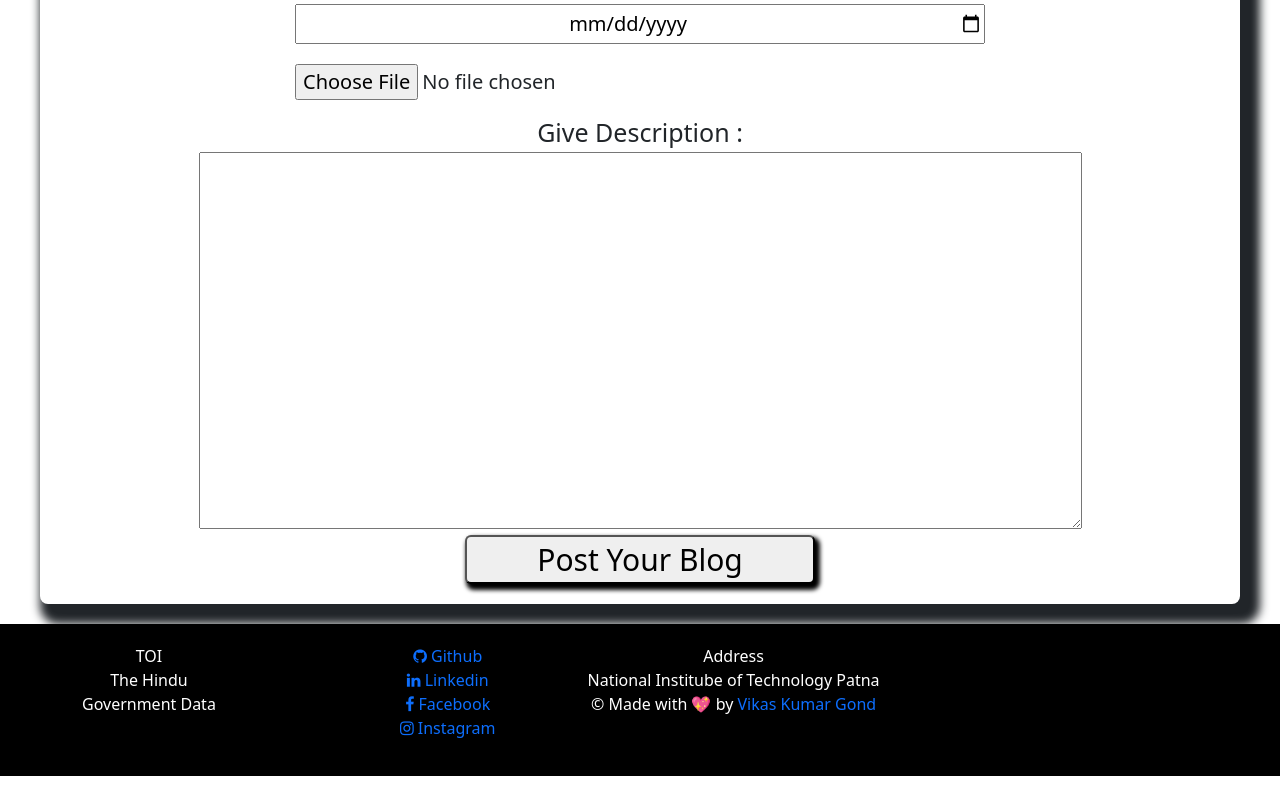
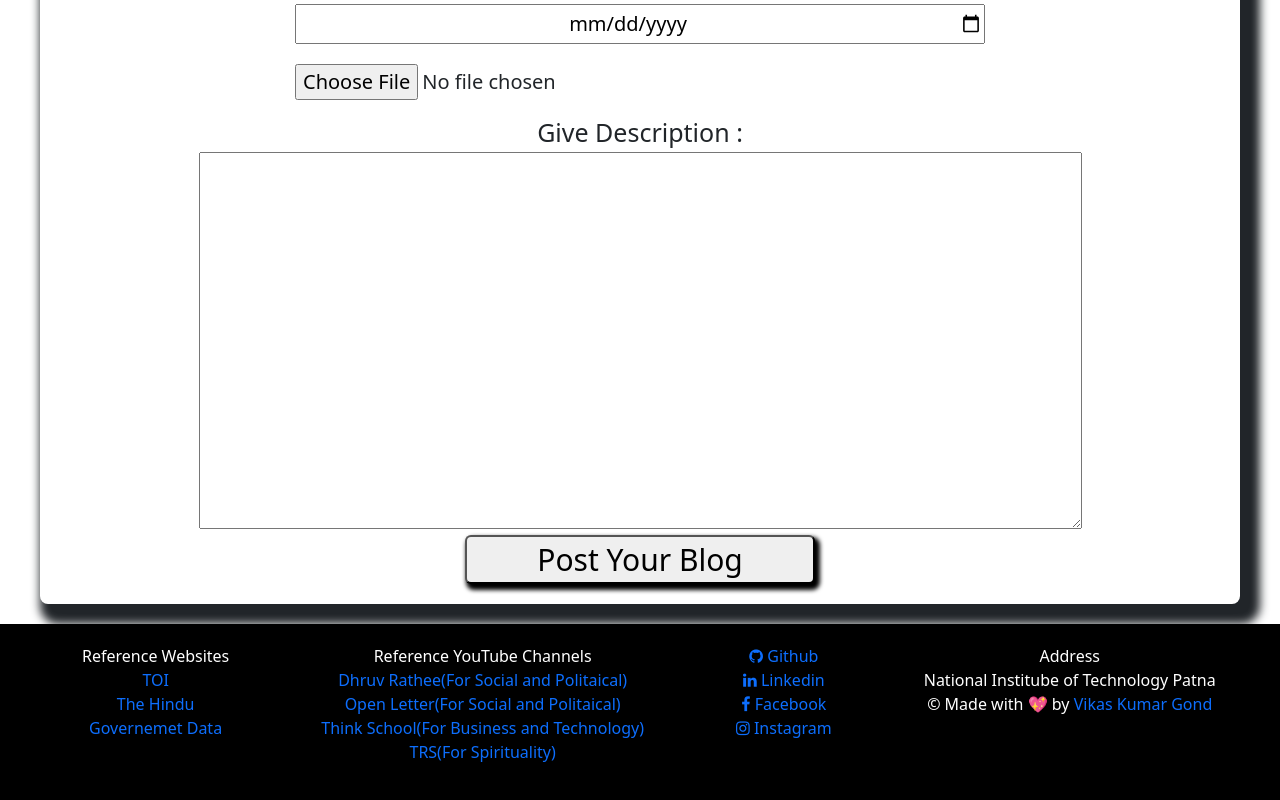
Before and after one commit to VikasKrGond/VKG-Prime-Blog, a plain HTML site: page index.html in a window 1280 px wide. Shown: the part 3307-4107 px from the top of the page. Before the commit the page ends 4083 px from the top, so only its background shows below. Drawn offline with nearby package versions, Linux system fonts and the light colour scheme.

Commit message:
Footer Links

```diff
--- a/index.html
+++ b/index.html
@@ -94,14 +94,17 @@
     </div>
 <footer>
     <ul>
-        <li>TOI</li>
-        <li>The Hindu</li>
-        <li>Government Data</li>
+        <li>Reference Websites</li>
+        <li><a href="https://timesofindia.indiatimes.com/" target="_blank" rel="noopener noreferrer">TOI</a></li>
+        <li><a href="https://www.thehindu.com/" target="_blank" rel="noopener noreferrer">The Hindu</a></li>
+        <li><a href="https://www.niti.gov.in/" target="_blank" rel="noopener noreferrer">Governemet Data</a></li>
     </ul>
     <ul>
-        <li></li>
-        <li></li>
-        <li></li>
+        <li>Reference YouTube Channels</li>
+        <li><a href="https://www.youtube.com/c/dhruvrathee" target="_blank" rel="noopener noreferrer">Dhruv Rathee(For Social and Politaical)</a></li>
+        <li><a href="https://www.youtube.com/c/AnOpenLetter001" target="_blank" rel="noopener noreferrer">Open Letter(For Social and Politaical)</a></li>
+        <li><a href="https://www.youtube.com/c/ThinkSchool" target="_blank" rel="noopener noreferrer">Think School(For Business and Technology)</a></li>
+        <li><a href="https://www.youtube.com/c/BeerBicepsOfficial" target="_blank" rel="noopener noreferrer">TRS(For Spirituality)</a></li>
     </ul>
     <ul>
         <li><a href="#"><i class="fa fa-github"></i> Github</a></li>
```
